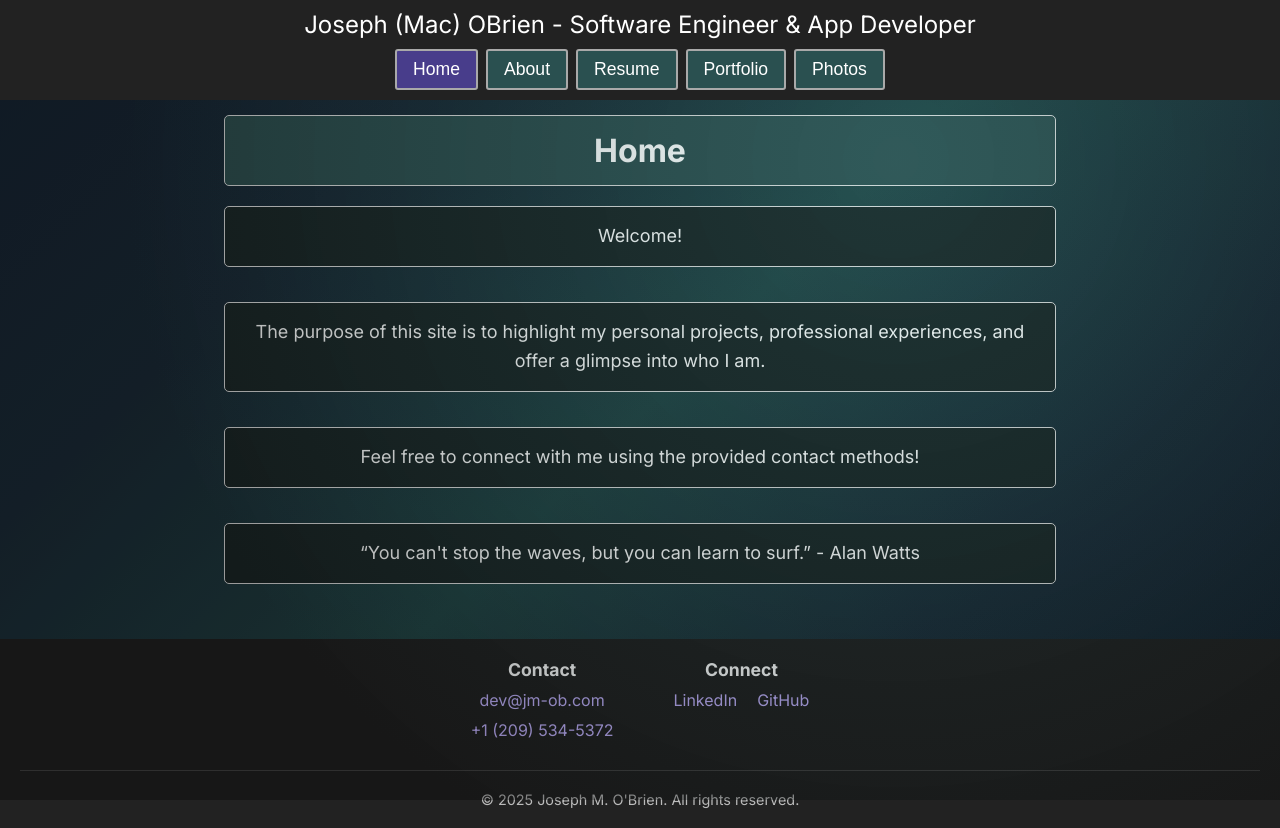
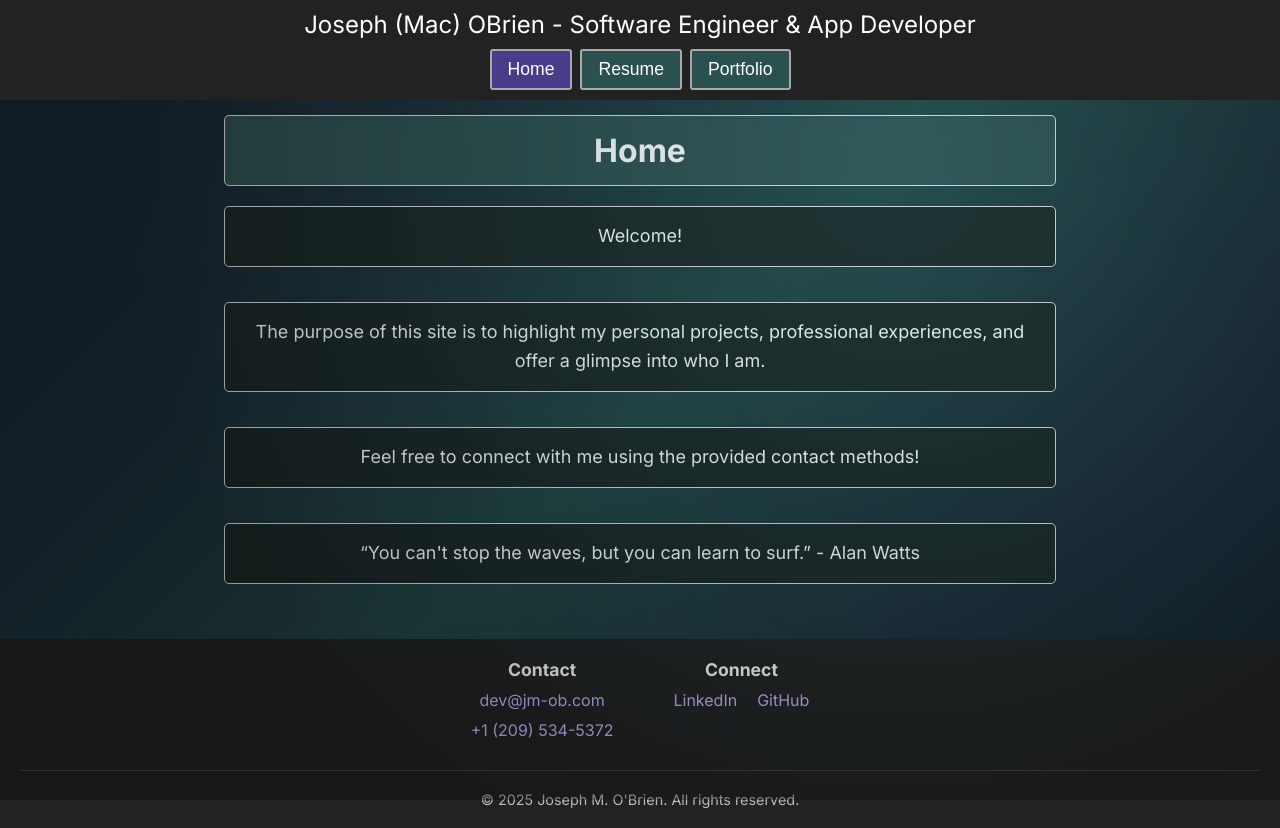
Before and after one commit to jobrien127/personal-site, a React (Create React App) app: page / in a window 1280 px wide. Built offline with nearby package versions, Linux system fonts and the light colour scheme.

Commit message:
refactor: remove photo and about pages

```diff
--- a/src/App.tsx
+++ b/src/App.tsx
@@ -8,10 +8,10 @@ import GlobalStyles from './styles/GlobalStyles';
 
 // Lazy loaded pages
 const Home = React.lazy(() => import('./pages/Home'));
-const About = React.lazy(() => import('./pages/About'));
+// const About = React.lazy(() => import('./pages/About'));
 const Resume = React.lazy(() => import('./pages/Resume'));
 const Portfolio = React.lazy(() => import('./pages/Portfolio'));
-const Photos = React.lazy(() => import('./pages/Photos'));
+// const Photos = React.lazy(() => import('./pages/Photos'));
 // const Contact = React.lazy(() => import('./pages/Contact'));
 const NotFound = React.lazy(() => import('./pages/NotFound'));
 
@@ -25,10 +25,10 @@ const App: React.FC = () => {
             <AnimatePresence mode="wait">
               <Routes>
                 <Route path="/" element={<Home />} />
-                <Route path="/about" element={<About />} />
+                {/* <Route path="/about" element={<About />} /> */}
                 <Route path="/resume" element={<Resume />} />
                 <Route path="/portfolio" element={<Portfolio />} />
-                <Route path="/photos" element={<Photos />} />
+                {/* <Route path="/photos" element={<Photos />} /> */}
                 {/* <Route path="/contact" element={<Contact />} /> */}
                 {/* This is the catch-all route that will display for any undefined paths */}
                 <Route path="*" element={<NotFound />} />
--- a/src/components/layout/TabBar.tsx
+++ b/src/components/layout/TabBar.tsx
@@ -18,12 +18,12 @@ const TabBar: React.FC = () => {
           >
             Home
           </button>
-          <button
+          {/* <button
             className={`tab-link ${location.pathname === '/about' ? 'active' : ''}`}
             onClick={() => navigate('/about')}
           >
             About
-          </button>
+          </button> */}
           <button
             className={`tab-link ${location.pathname === '/resume' ? 'active' : ''}`}
             onClick={() => navigate('/resume')}
@@ -42,12 +42,12 @@ const TabBar: React.FC = () => {
           >
             Blog
           </button> */}
-          <button
+          {/* <button
             className={`tab-link ${location.pathname === '/photos' ? 'active' : ''}`}
             onClick={() => navigate('/photos')}
           >
             Photos
-          </button>
+          </button> */}
           {/* <button
             className={`tab-link ${location.pathname === '/contact' ? 'active' : ''}`}
             onClick={() => navigate('/contact')}
```
